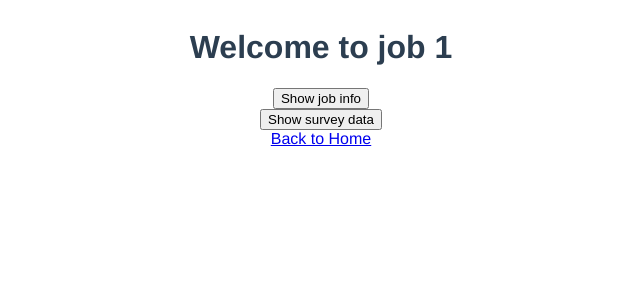
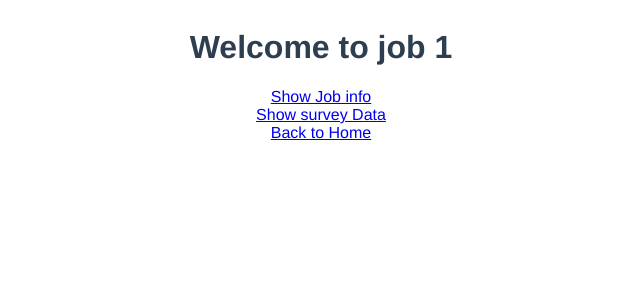
Before and after one commit to bibhashdash/lucion-nexgen, a Vue app: page /jobs/1 in a window 1280 px wide. Shown: the top 300 px of the page, without its empty margins (319-959 px from the left). Built offline with nearby package versions, Linux system fonts and the light colour scheme.

Commit message:
added routers for jobInfo and SurveyData

```diff
--- a/src/router/index.js
+++ b/src/router/index.js
@@ -4,6 +4,8 @@ import SurveyArea from "../views/SurveyArea.vue";
 import NewItem from "../views/NewItem.vue";
 import Job from "../views/Job.vue";
 import NewJob from "../views/NewJob.vue";
+import JobInfo from "../views/JobInfo.vue";
+import SurveyData from "../views/SurveyData.vue";
 
 const routes = [
   {
@@ -20,6 +22,18 @@ const routes = [
     path: "/jobs/:jobId",
     name: "Job",
     component: Job,
+    props: true,
+  },
+  {
+    path: "/jobs/:jobId/jobinfo",
+    name: "JobInfo",
+    component: JobInfo,
+    props: true,
+  },
+  {
+    path: "/jobs/:jobId/surveydata",
+    name: "SurveyData",
+    component: SurveyData,
     props: true,
   },
   // {
--- a/src/views/Home.vue
+++ b/src/views/Home.vue
@@ -35,11 +35,14 @@ export default {
     const searchForJob = async () => {
       const docRef = doc(db, "surveyorBD", `${jobSearchQuery.value}`);
       const docSnap = await getDoc(docRef);
+
       if (docSnap.exists()) {
         router.push({
           name: "Job",
           params: { jobId: `${jobSearchQuery.value}` },
         });
+      } else {
+        console.log("Job not found");
       }
     };
     return { jobSearchQuery, searchForJob };
--- a/src/views/Job.vue
+++ b/src/views/Job.vue
@@ -1,24 +1,33 @@
 <template>
   <h1>Welcome to job {{ jobId }}</h1>
-  <button @click="showJobInfo">Show job info</button>
-  <div class="" v-if="jobInfo">
-    <div class="" v-for="values in jobInfo" :key="values">
-      <div class="" v-for="(value, k) in values" :key="value">
-        {{ k }}: {{ value }}
-      </div>
-    </div>
-  </div>
+  <router-link
+    :to="{
+      name: 'JobInfo',
+      params: { jobId: `${jobId}` },
+    }"
+    :jobId="jobId"
+    >Show Job info</router-link
+  >
+  <router-link
+    :to="{
+      name: 'SurveyData',
+      params: { jobId: `${jobId}` },
+    }"
+    :jobId="jobId"
+    >Show survey Data</router-link
+  >
 
-  <button @click="showSurveyData">Show survey data</button>
   <router-link to="/">Back to Home</router-link>
 </template>
 
 <script>
+import JobInfo from "../views/JobInfo.vue";
 import { db } from "../firebase/config";
 import { ref } from "@vue/reactivity";
 import { useRouter } from "vue-router";
 import { doc, getDoc } from "firebase/firestore";
 export default {
+  components: { JobInfo },
   props: ["jobId"],
   setup(props) {
     const jobInfo = ref(null);
@@ -31,6 +40,8 @@ export default {
         console.log(docSnap.data());
         jobInfo.value = docSnap.data();
         console.log(jobInfo.value);
+      } else {
+        throw Error("No info for this number exists");
       }
     };
 
--- /dev/null
+++ b/src/views/JobInfo.vue
@@ -0,0 +1,18 @@
+<template>
+  <h1>This is the info for job {{ jobId }}</h1>
+  <router-link
+    :to="{
+      name: 'Job',
+      params: { jobId: `${jobId}` },
+    }"
+    >Back to Job Dashboard</router-link
+  >
+</template>
+
+<script>
+export default {
+  props: ["jobId"],
+};
+</script>
+
+<style></style>
--- a/src/views/NewJob.vue
+++ b/src/views/NewJob.vue
@@ -3,11 +3,11 @@
   <form @submit.prevent="createNewJob">
     <div class="form-slot">
       <label>Job Number</label>
-      <input v-model="jobNumber" type="number" name="" id="" />
+      <input v-model="jobNumber" type="number" name="" id="" required />
     </div>
     <div class="form-slot">
       <label>Site Name</label>
-      <input v-model="siteName" type="text" name="" id="" />
+      <input v-model="siteName" type="text" name="" id="" required />
     </div>
     <!-- <div class="form-slot">
       <label>Start Date</label>
@@ -19,6 +19,7 @@
     </div> -->
     <button type="submit">Create Job</button>
   </form>
+  <router-link to="/">Back to Home</router-link>
 </template>
 
 <script>
--- /dev/null
+++ b/src/views/SurveyData.vue
@@ -0,0 +1,18 @@
+<template>
+  <h1>This is the survey data for job {{ jobId }}</h1>
+  <router-link
+    :to="{
+      name: 'Job',
+      params: { jobId: `${jobId}` },
+    }"
+    >Back to Job Dashboard</router-link
+  >
+</template>
+
+<script>
+export default {
+  props: ["jobId"],
+};
+</script>
+
+<style></style>
```
